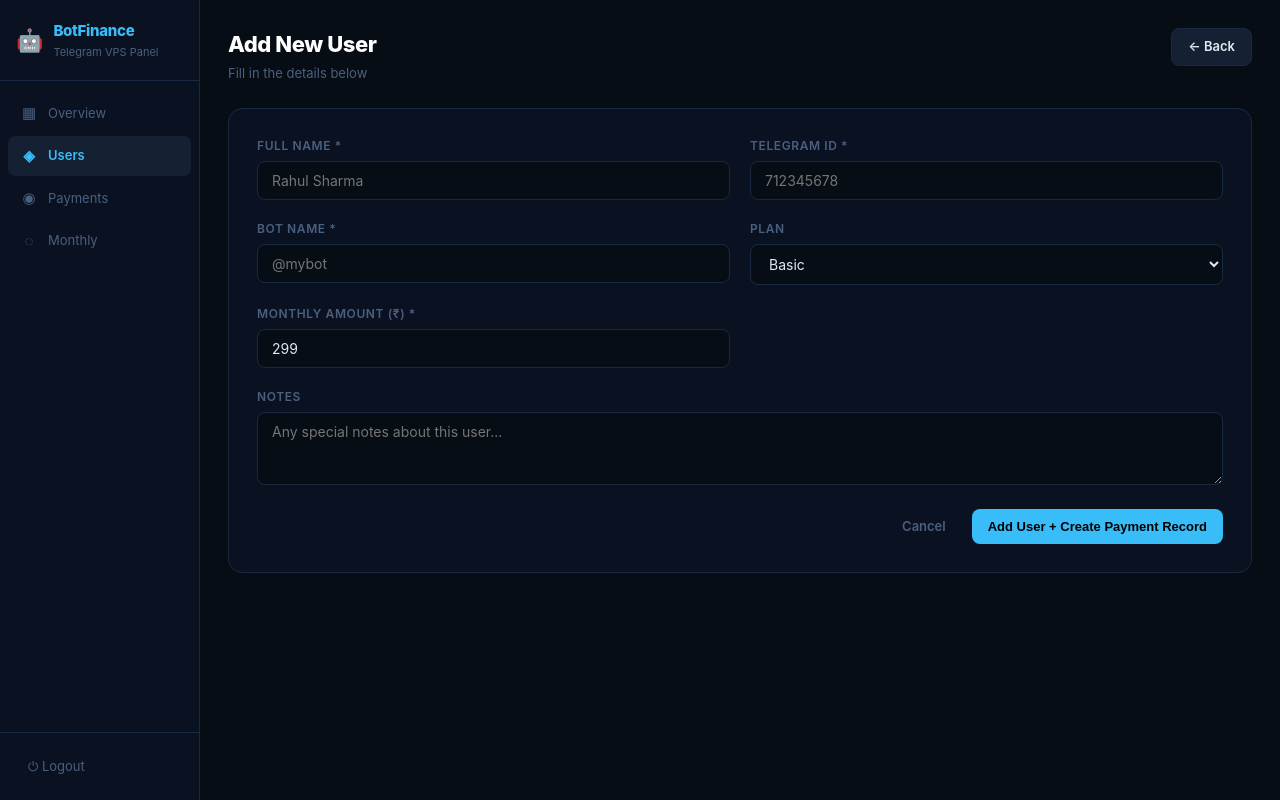
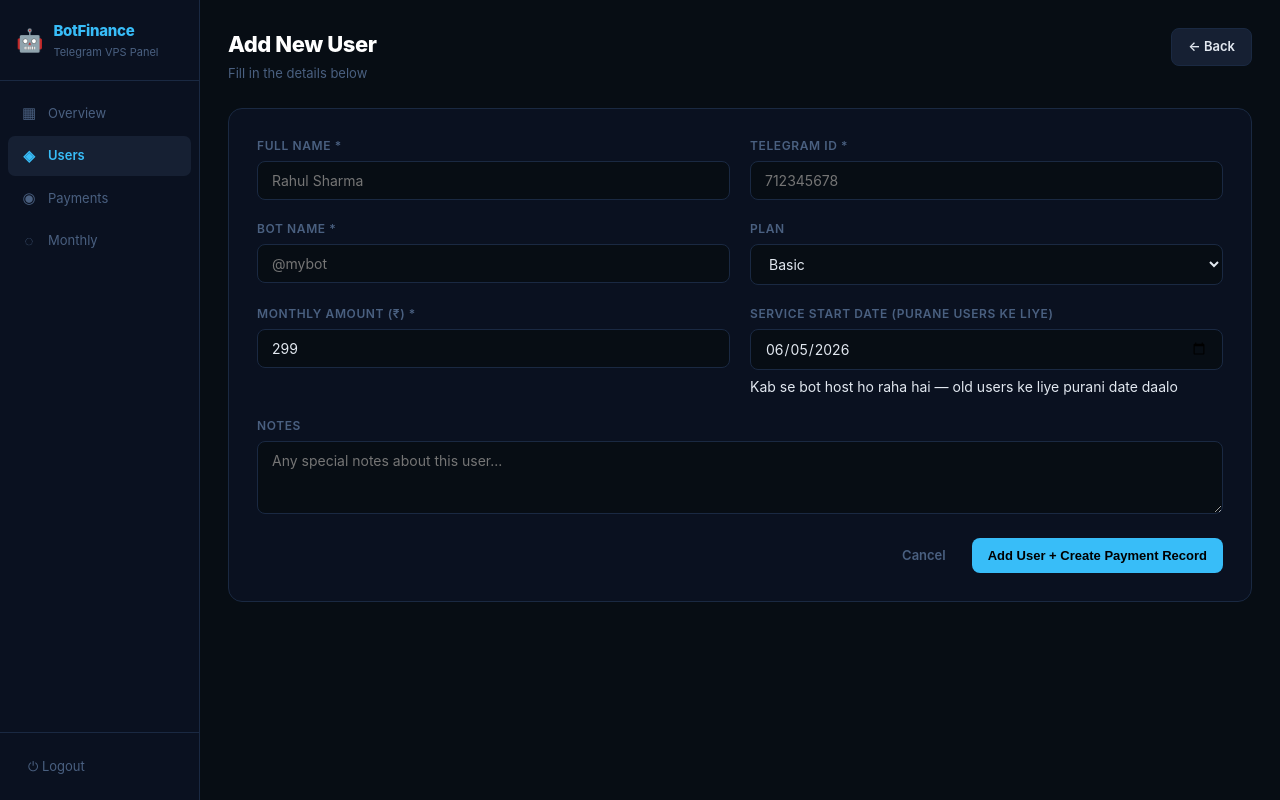
Before and after one commit to MikoxYae/botpanel, a Flask app: page /users/add in a window 1280 px wide. Run offline with Flask 3, Linux system fonts and the light colour scheme; the visitor is signed in with stand-in values (Sample User, id 1).

Commit message:
Update templates/add_user.html

```diff
--- a/templates/add_user.html
+++ b/templates/add_user.html
@@ -38,6 +38,11 @@
         <label>Monthly Amount (₹) *</label>
         <input type="number" name="amount" value="299" min="1" required />
       </div>
+      <div class="form-group">
+        <label>Service Start Date <span class="label-hint">(Purane users ke liye)</span></label>
+        <input type="date" name="start_date" value="{{ today }}" />
+        <span class="field-hint">Kab se bot host ho raha hai — old users ke liye purani date daalo</span>
+      </div>
       <div class="form-group form-group--full">
         <label>Notes</label>
         <textarea name="notes" rows="3" placeholder="Any special notes about this user..."></textarea>
```
